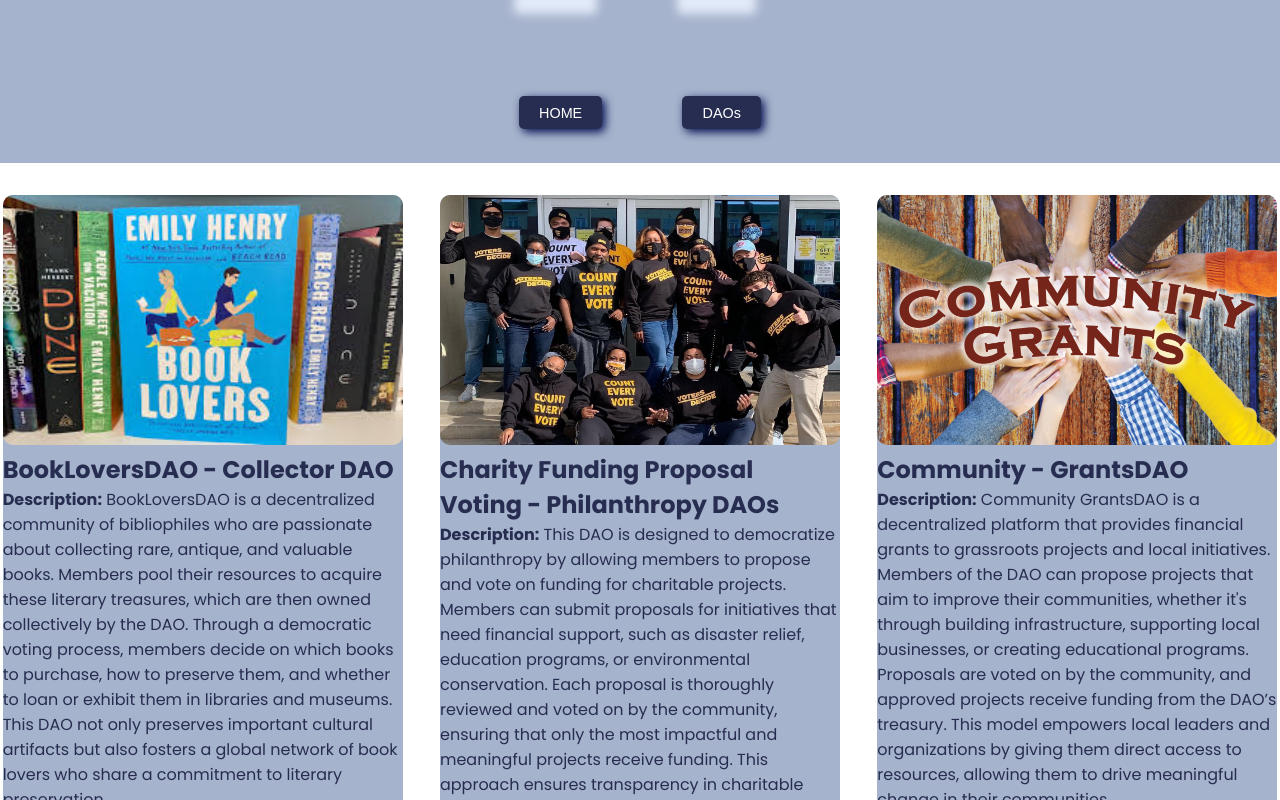
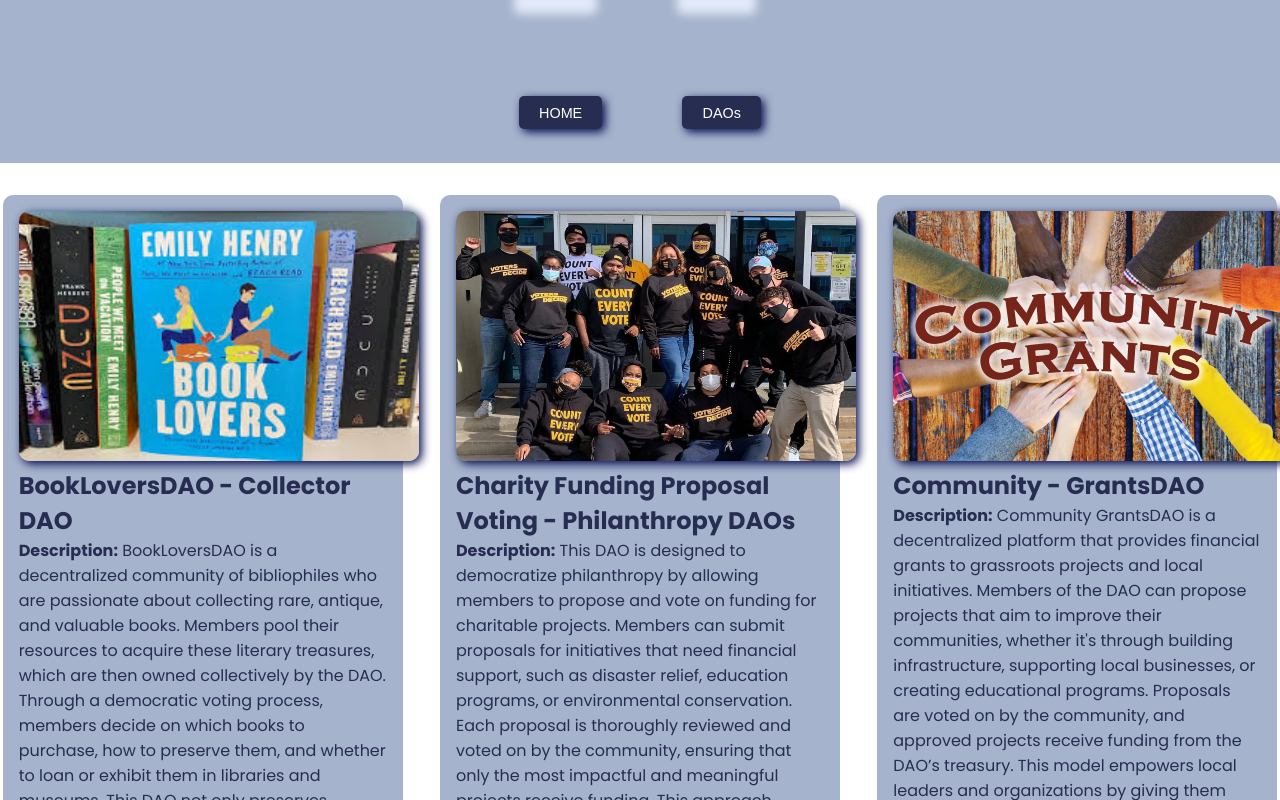
Before and after one commit to AvishkaGit/DAO-Web, a React (Vite) app: page /daos in a window 1280 px wide. Shown: the top 800 px of the page. Built offline with nearby package versions, Linux system fonts and the light colour scheme.

Commit message:
update
all are finish curuntly up date ,future change available

```diff
--- a/src/pages/DAOs/DAOs.css
+++ b/src/pages/DAOs/DAOs.css
@@ -12,6 +12,8 @@
     width: 400px;
     height: 250px;
     border-radius: 10px;
+    box-shadow:  3px 3px 10px#000B4F,
+             -5px -5px 10px #a6b3cc;
 
 }
 .para{
@@ -20,4 +22,5 @@
     gap: 2em;
     border-radius: 10px;
     background-color: #a6b3cc;
+    padding: 1em;
 }
```
